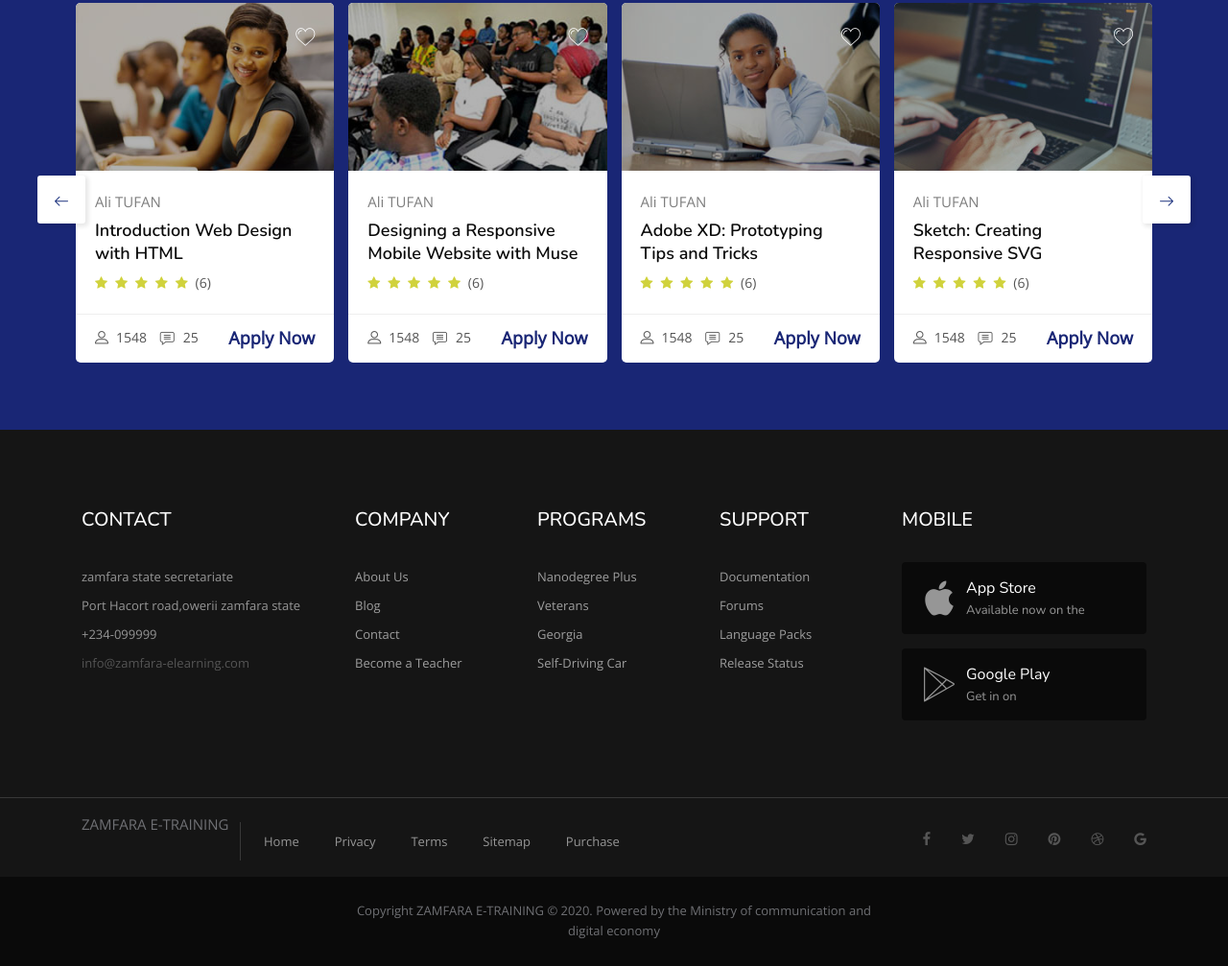
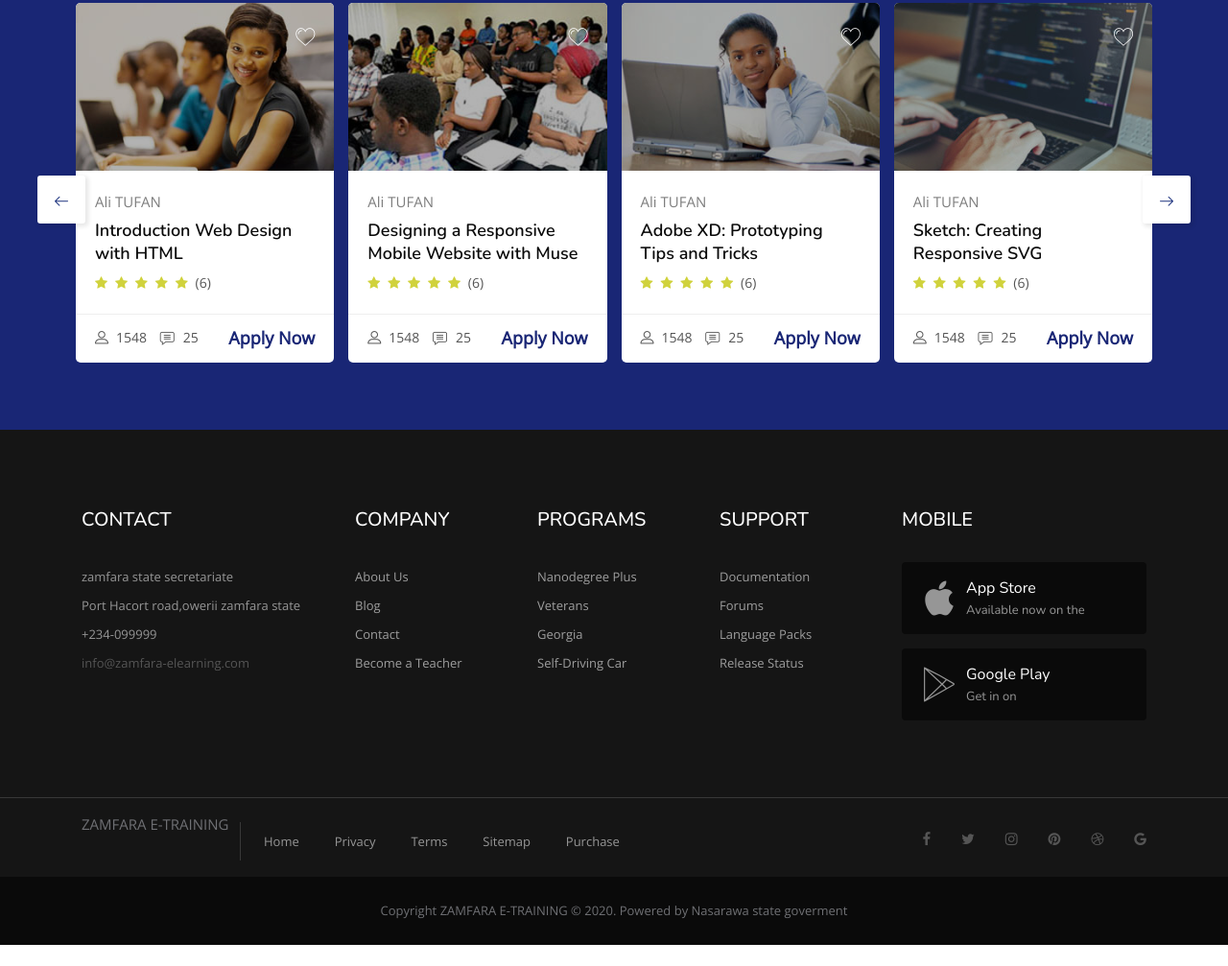
Before and after one commit to phillipohwotemu/zamfara, a plain HTML site: page index.html in a window 1280 px wide. Shown: the part 3359-4366 px from the top of the page at 96% size. After the commit the page ends 4344 px from the top, so only its background shows below. Drawn offline with nearby package versions, Linux system fonts and the light colour scheme.

Commit message:
Update index.html

```diff
--- a/index.html
+++ b/index.html
@@ -1443,7 +1443,7 @@
 			<div class="row">
 				<div class="col-lg-6 offset-lg-3">
 					<div class="copyright-widget text-center">
-						<p>Copyright ZAMFARA  E-TRAINING &copy; 2020. Powered by the Ministry of communication and digital economy
+						<p>Copyright ZAMFARA  E-TRAINING &copy; 2020. Powered by Nasarawa state goverment
 </p>
 					</div>
 				</div>
```
